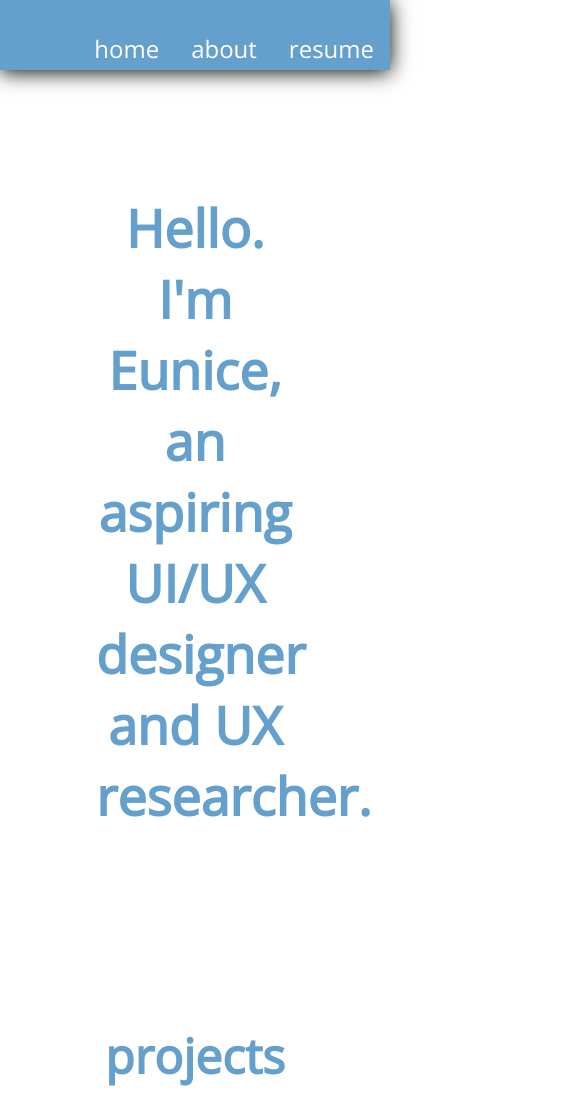
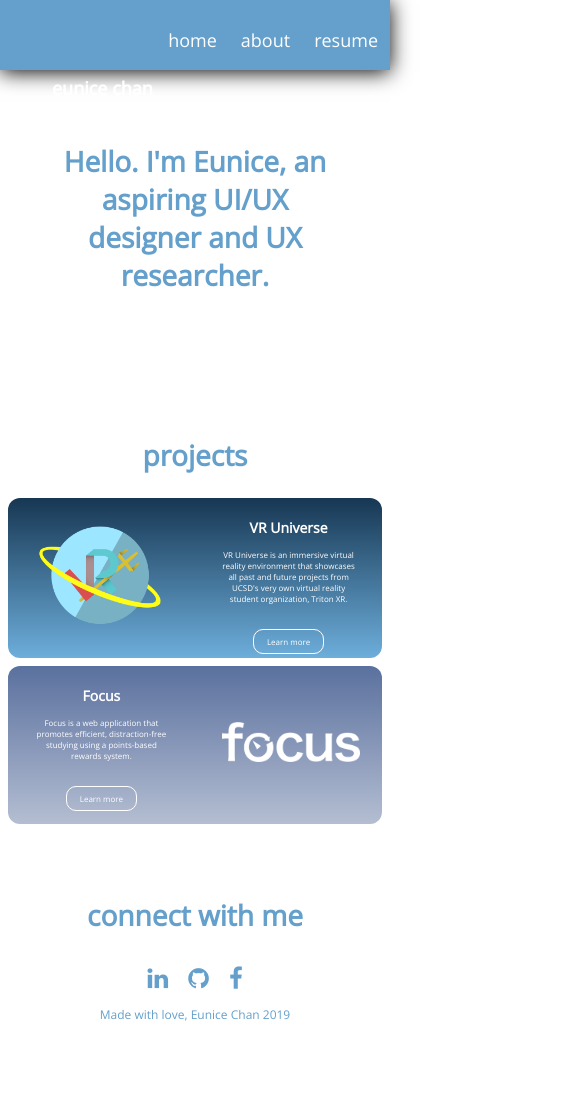
Before and after one commit to euchan682/euchan682.github.io, a website: page index.html in a window 390 px wide. Shown: the top 1100 px of the page, 585 px wide, since content can reach past the window. After the commit the page ends 1023 px from the top, so only its background shows below. Drawn offline with nearby package versions, Linux system fonts and the light colour scheme.

Commit message:
media queried home + about, updated resume

```diff
--- a/assets/css/about.css
+++ b/assets/css/about.css
@@ -187,6 +187,109 @@ header {
   text-align: center;
 }
 
+/** media query **/
+@media screen and (max-width: 767px) {
+  h1 {
+    font-family: "Open Sans", sans-serif;
+    font-size: 28px;
+    margin: 48px 0px 24px 0px;
+    color: #64A0CB;
+
+  }
+
+  h2 {
+    font-family: "Open Sans", sans-serif;
+    font-size: 28px;
+    margin: 24px 0px;
+    color: #64A0CB;
+
+  }
+
+  .profile {
+    top: 0;
+    position: static;
+    width: 100%;
+    /*width: 300px;
+    height: 500px;*/
+  }
+
+  .row {
+    margin: 24px 0px;
+    display: inline-block;
+  }
+
+  .column {
+    width: 100%;
+    text-align: center;
+    padding-left: 20px;
+    padding-right: 20px;
+    margin: 8px 4px;
+    bottom: 0;
+
+  }
+
+  .nav li {
+    float: right;
+    padding: 12px;
+    display: inline-block;
+    font-size: 18px;
+
+  }
+
+  .logo li {
+    margin-left: 0px;
+    margin-right: 0px;
+    float: left;
+    font-weight: bold;
+  }
+
+  p {
+    margin: 0;
+    font-size: 12px;
+  }
+
+  .subhead {
+    font-family: "Open Sans", sans-serif;
+    font-weight: bold;
+    font-size: 16px;
+    color: #64A0CB;
+    margin: 2px 0px;
+
+  }
+
+  .sub-row {
+    display: inline-block;
+  }
+
+  .sub-column {
+    border-radius: 12px 12px 12px 12px;
+    text-align: center;
+    box-sizing: border-box;
+    border: 1px solid #64A0CB;
+    margin: 16px 4px;
+    padding: 8px 24px;
+
+  }
+
+  ul > li {
+    font-size: 12px;
+  }
+
+  .contact {
+    margin: 48px 0px 12px 0px;
+    text-align: center;
+  }
+
+  .fa {
+    padding: 8px;
+    font-size: 24px;
+    text-align: center;
+    text-decoration: none;
+  }
+
+
+}
+
 
 
 /* TODO: mid-scroll */
--- a/assets/css/home.css
+++ b/assets/css/home.css
@@ -113,7 +113,6 @@ p {
 .vr {
   border-radius: 15px 15px 15px 15px;
   box-sizing: border-box;
-  height: 570px;
   background-image: linear-gradient(#173753, #6DAEDB);
   background-repeat: no-repeat;
   color: white;
@@ -133,13 +132,11 @@ p {
 
 #vrlogo {
   width: 100%;
-  height: 550px;
 }
 
 .cogs120 {
   border-radius: 15px 15px 15px 15px;
   box-sizing: border-box;
-  height: 540px;
   background-image: linear-gradient(#5A709E, #B4BED2);
   background-repeat: no-repeat;
   color: white;
@@ -244,6 +241,120 @@ header {
   text-align: center;
 }
 
+/** media query **/
+
+@media screen and (max-width: 767px) {
+  h1 {
+    font-family: "Open Sans", sans-serif;
+    font-size: 28px;
+    margin: 48px 0px;
+    color: #64A0CB;
+
+  }
+
+  .title {
+    margin: 142px 48px;
+    text-align: center;
+  }
+
+  h2 {
+    font-family: "Open Sans", sans-serif;
+    font-size: 28px;
+    margin: 24px 0px;
+    color: #64A0CB;
+
+  }
+
+  .nav li {
+    float: right;
+    padding: 12px;
+    display: inline-block;
+    font-size: 18px;
+
+  }
+
+  .logo li {
+    margin-left: 0px;
+    margin-right: 0px;
+    float: left;
+    font-weight: bold;
+  }
+
+  .projectitle {
+    font-size: 14px;
+    margin: 12px 0px;
+  }
+
+
+  .vr {
+    border-radius: 12px 12px 12px 12px;
+    box-sizing: border-box;
+    background-image: linear-gradient(#173753, #6DAEDB);
+    background-repeat: no-repeat;
+    color: white;
+
+  }
+
+  .vr p {
+    float: left;
+    font-size: 8px;
+    text-align: center;
+    margin-bottom: 24px;
+
+  }
+
+  .btn {
+    box-sizing: border-box;
+    border-radius: 10px 10px 10px 10px;
+    border: 1px solid white;
+    color: white;
+    text-decoration: none;
+    text-align: center;
+    padding: 6px 13px;
+    font-size: 8px;
+    margin: 24px 4px;
+    opacity: 1;
+    transition: 0.3s;
+  }
+
+  .cogs120 {
+    border-radius: 12px 12px 12px 12px;
+    box-sizing: border-box;
+    background-image: linear-gradient(#5A709E, #B4BED2);
+    background-repeat: no-repeat;
+    color: white;
+  }
+
+  .cogs120 p {
+    float: right;
+    font-size: 8px;
+    text-align: center;
+    margin-bottom: 24px;
+  }
+
+  #cogslogo {
+    height: 40px;
+  }
+
+  .contact {
+    margin: 72px 0px;
+    text-align: center;
+  }
+
+  .copyright {
+    font-size: 12px;
+  }
+
+  .fa {
+    padding: 8px;
+    font-size: 24px;
+    text-align: center;
+    text-decoration: none;
+  }
+
+
+}
+
 
 
 /* TODO: mid-scroll */
```
Also changed, not shown: 2 other files.
